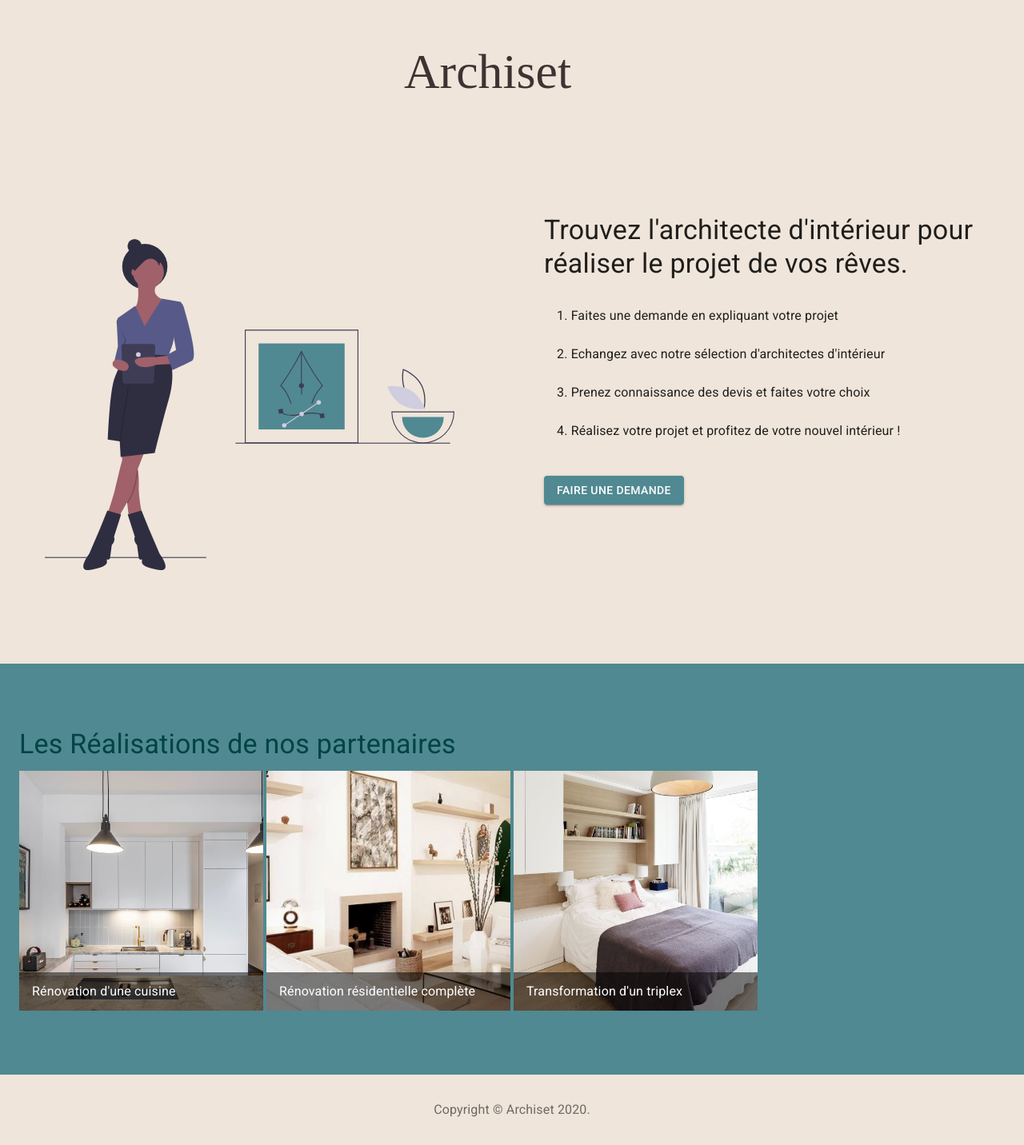
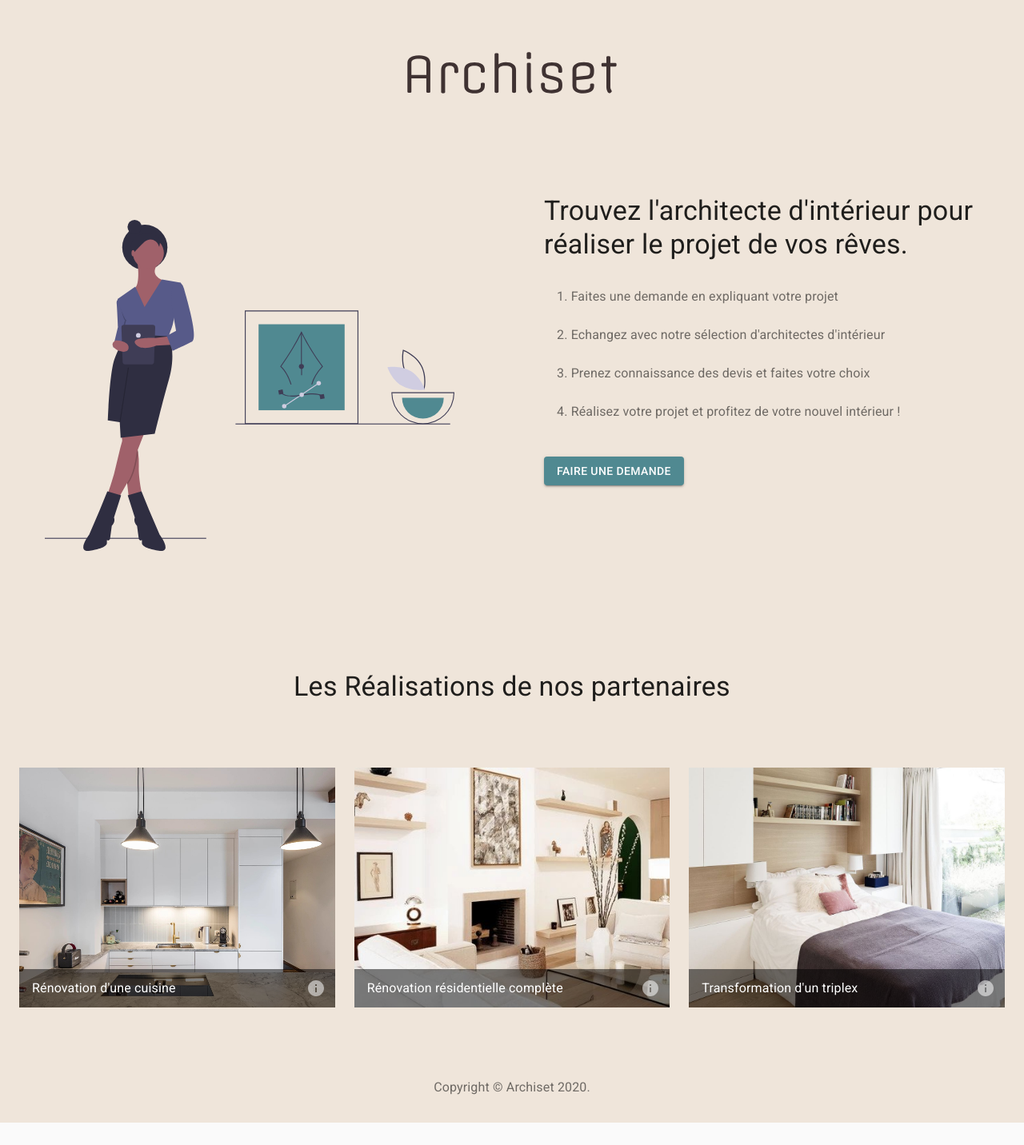
Before and after one commit to rutagara/archiset, a Next.js app: page / in a window 1280 px wide. Shown: the whole page at 80% size. After the commit the page ends 1404 px from the top, so only its background shows below. Built offline with nearby package versions, Linux system fonts and the light colour scheme.

Commit message:
design changes + vectorize logo

```diff
--- a/pages/index.js
+++ b/pages/index.js
@@ -8,17 +8,18 @@ import List from '@material-ui/core/List';
 import ListItem from '@material-ui/core/ListItem';
 import ListItemText from '@material-ui/core/ListItemText';
 import Button from '@material-ui/core/Button';
-import Typography from '@material-ui/core/Typography'
+import Typography from '@material-ui/core/Typography';
+import Divider from '@material-ui/core/Divider';
 
 import Footer from '../src/footer';
 import Header from '../src/header';
 import QuoteRequestDialog from '../src/quote-request-dialog';
-import TitlebarGridList from '../src/projects-grid-list';
+import ProjectGridList from '../src/project-grid-list';
 
 const useStyles = makeStyles({
-  root: {
+  w100: {
     width: '100%'
-  },
+  }
 });
 
 const Introduction = () => {
@@ -36,19 +37,19 @@ const Introduction = () => {
 
   return (
     <>
-      <Box component="section" bgcolor="light.main" py={10}>
+      <Box component="section" bgcolor="background.light" py={7}>
         <Container>
           <Grid container spacing={10}>
             <Grid xs={12} md={6} item>
               <Box p={4}>
-                <img src="/undraw_interior_design_9i70.svg" alt="interior-designer" className={classes.root}></img>
+                <img src="/undraw_interior_design_9i70.svg" alt="interior-designer" className={classes.w100}></img>
               </Box>
             </Grid>
             <Grid xs={12} md={6} item>
-              <Typography gutterBottom variant="h4">
-              Trouvez l'architecte d'intérieur pour réaliser le projet de vos rêves.
+              <Typography gutterBottom component="h1" variant="h4">
+                Trouvez l'architecte d'intérieur pour réaliser le projet de vos rêves.
               </Typography>
-              <Box mb={3}>
+              <Box mb={3} color="text.secondary" >
                 <List>
                   <ListItem>
                     <ListItemText primary="1. Faites une demande en expliquant votre projet"></ListItemText>
@@ -77,20 +78,22 @@ const Introduction = () => {
 }
 
 const Partners = () => (
-  <Box component="section" bgcolor="secondary.main" py={10}>
+  <Box component="section" bgcolor="background.light" py={7}>
     <Container>
-      <Typography variant="h4" color="primary" gutterBottom>Les Réalisations de nos partenaires</Typography>
-      <TitlebarGridList></TitlebarGridList>
+      <Box mb={10}>
+        <Typography component="h2" variant="h4" align="center">Les Réalisations de nos partenaires</Typography>
+      </Box>
+      <ProjectGridList/>
     </Container>
   </Box>
 );
 
 const Index = () => (
   <>
-    <Header></Header>
-    <Introduction></Introduction>
-    <Partners></Partners>
-    <Footer></Footer>
+    <Header/>
+    <Introduction/>
+    <Partners/>
+    <Footer/>
   </>
 );
 
--- a/src/footer.js
+++ b/src/footer.js
@@ -2,7 +2,7 @@ import Copyright from './copyright';
 import Box from '@material-ui/core/Box';
 
 const Footer = () => (
-    <Box py={4} bgcolor="light.main">
+    <Box py={4} bgcolor="background.light">
         <Copyright></Copyright>
     </Box>
 );
--- a/src/header.js
+++ b/src/header.js
@@ -3,7 +3,7 @@ import Box from '@material-ui/core/Box';
 import Link from '@material-ui/core/Link';
 
 const Header = () => (
-  <Box component="header" display="flex" justifyContent="center" alignItems="center" py={7} bgcolor="light.main">
+  <Box component="header" display="flex" justifyContent="center" alignItems="center" py={7} bgcolor="background.light">
     <Link href="#">
       <img src="/archiset-logo.svg" alt="logo" height="70"></img>
     </Link>
--- /dev/null
+++ b/src/project-grid-list.js
@@ -0,0 +1,73 @@
+import React from 'react';
+import { makeStyles } from '@material-ui/core/styles';
+import Paper from '@material-ui/core/Paper';
+import GridList from '@material-ui/core/GridList';
+import GridListTile from '@material-ui/core/GridListTile';
+import GridListTileBar from '@material-ui/core/GridListTileBar';
+import ListSubheader from '@material-ui/core/ListSubheader';
+import IconButton from '@material-ui/core/IconButton';
+import InfoIcon from '@material-ui/icons/Info';
+
+import withWidth, { isWidthUp } from '@material-ui/core/withWidth';
+
+const useStyles = makeStyles((theme) => ({
+  root: {
+    display: 'flex',
+    flexWrap: 'wrap',
+    justifyContent: 'space-around',
+    overflow: 'hidden',
+  },
+  icon: {
+    color: 'rgba(255, 255, 255, 0.54)',
+  },
+}));
+
+const tileData = [{
+    img: 'project_1.jpg',
+    title: "Rénovation d'une cuisine"
+}, {
+    img: 'project_2.jpg',
+    title: "Rénovation résidentielle complète"
+}, {
+    img: 'project_3.jpg',
+    title: "Transformation d'un triplex"
+}];
+
+const ProjectGridList = (props) => {
+  const classes = useStyles();
+
+  const getCols = () => {
+    if (isWidthUp('xl', props.width)) {
+      return 4;
+    } else if (isWidthUp('md', props.width)) {
+      return 3;
+    } else if (isWidthUp('sm', props.width)) {
+      return 2;
+    } else {
+      return 1;
+    }
+  };
+
+  return (
+    <div className={classes.root}>
+      <GridList cellHeight={300} cols={getCols()} spacing={24}>
+          {tileData.map((tile) => (
+              <GridListTile key={tile.img}>
+                <img src={tile.img} alt={tile.title}/>
+                <GridListTileBar
+                  title={tile.title}
+                  /*subtitle={<span>Budget: CHF {tile.budget.toLocaleString()}</span>}*/
+                  actionIcon={
+                    <IconButton aria-label={`info about ${tile.title}`} className={classes.icon}>
+                      <InfoIcon />
+                    </IconButton>
+                  }
+                />
+              </GridListTile>
+          ))}
+      </GridList>
+    </div>
+  );
+};
+
+export default withWidth()(ProjectGridList);
--- a/src/projects-grid-list.js
+++ /dev/null
@@ -1,48 +0,0 @@
-import React from 'react';
-import { makeStyles } from '@material-ui/core/styles';
-import GridList from '@material-ui/core/GridList';
-import GridListTile from '@material-ui/core/GridListTile';
-import GridListTileBar from '@material-ui/core/GridListTileBar';
-import ListSubheader from '@material-ui/core/ListSubheader';
-import IconButton from '@material-ui/core/IconButton';
-import InfoIcon from '@material-ui/icons/Info';
-
-const useStyles = makeStyles((theme) => ({
-  root: {
-    display: 'flex',
-    flexWrap: 'wrap',
-    justifyContent: 'space-around',
-    overflow: 'hidden',
-  }
-}));
-
-const tileData = [{
-    img: 'project_1.jpg',
-    title: "Rénovation d'une cuisine"
-}, {
-    img: 'project_2.jpg',
-    title: "Rénovation résidentielle complète"
-}, {
-    img: 'project_3.jpg',
-    title: "Transformation d'un triplex"
-}];
-
-export default function TitlebarGridList() {
-  const classes = useStyles();
-
-  return (
-    <div className={classes.root}>
-      <GridList cellHeight={300} cols={4}>
-        {tileData.map((tile) => (
-          <GridListTile key={tile.img}>
-            <img src={tile.img} alt={tile.title} />
-            <GridListTileBar
-              title={tile.title}
-              /*subtitle={<span>Budget: CHF {tile.budget.toLocaleString()}</span>}*/
-            />
-          </GridListTile>
-        ))}
-      </GridList>
-    </div>
-  );
-}
--- a/src/theme.js
+++ b/src/theme.js
@@ -2,17 +2,13 @@ import { createMuiTheme } from '@material-ui/core/styles';
 
 const theme = createMuiTheme({
   palette: {
-    dark: {
-      main: '#3F3232'
-    },
-    light: {
-      main: '#EFE5DA'
-    },
     primary: {
-      main: '#004346'
+      main: '#004346',
+      contrastText: '#fff'
     },
     secondary: {
-      main: '#508991'
+      main: '#508991',
+      contrastText: '#fff'
     },
     error: {
       main: '#E66260'
@@ -22,6 +18,10 @@ const theme = createMuiTheme({
     },
     success: {
       main: '#74AA80'
+    },
+    background: {
+      dark: '#3F3232',
+      light: '#EFE5DA'
     }
   }
 });
```
Also changed, not shown: src/architect-card.js (deleted, +0 -37 lines), public/archiset-logo.svg.
